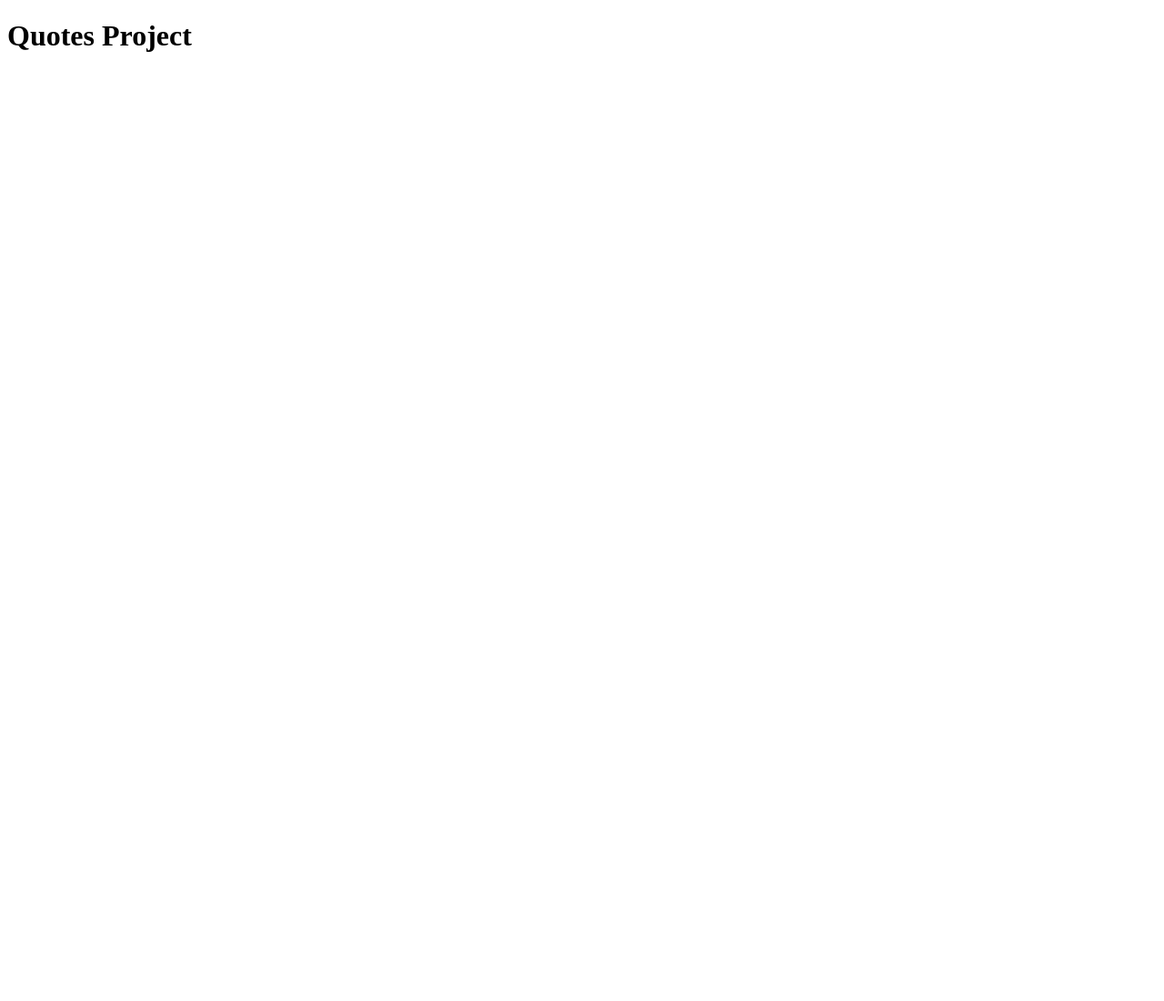
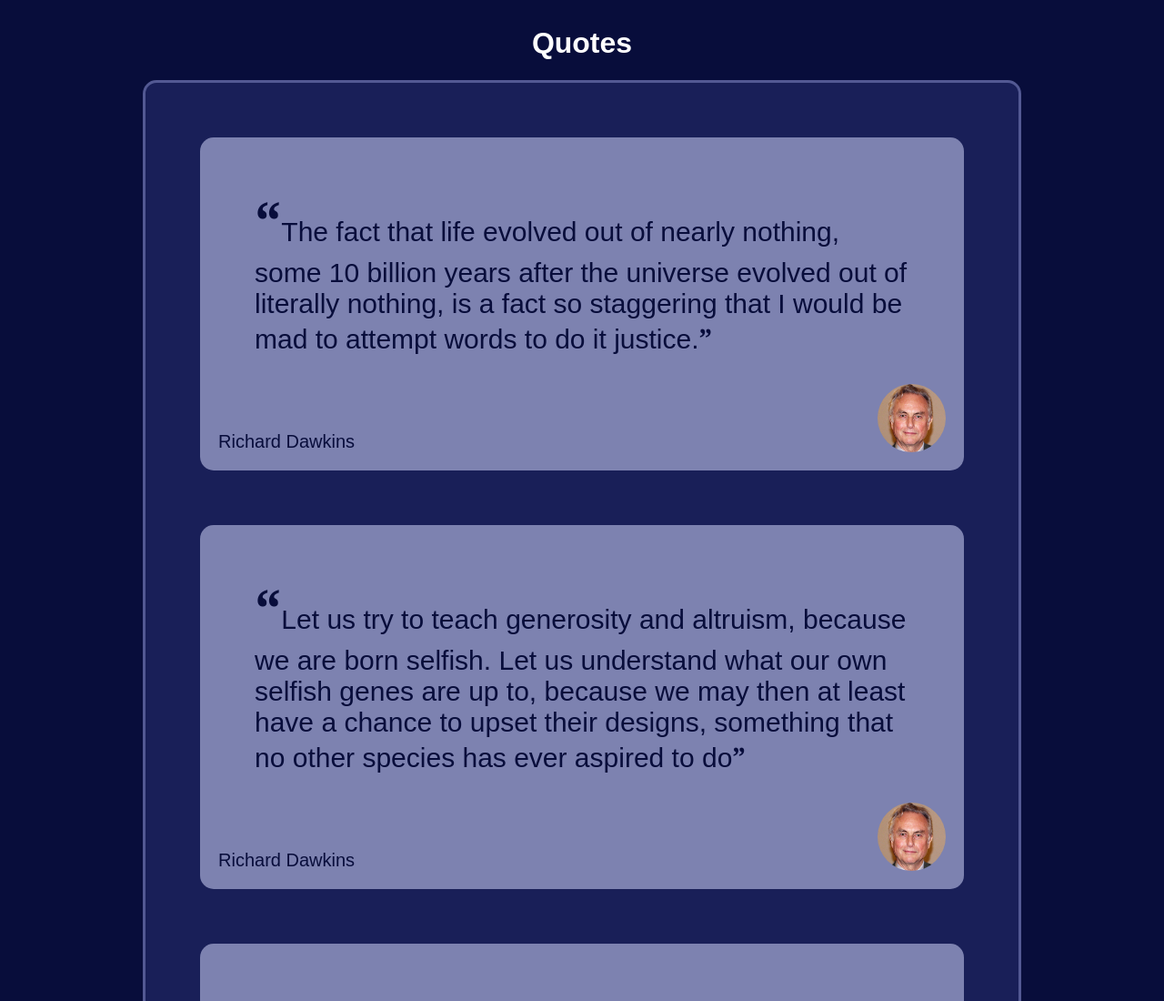
Before and after one commit to valtism/quotes-app, a plain HTML site: page index.html in a window 1280 px wide. Shown: the top 1100 px of the page at 91% size. Before the commit the page ends 800 px from the top, so only its background shows below. Drawn offline with Linux system fonts and the light colour scheme; a web font is replaced by a local one.

Commit message:
User interface started

```diff
--- a/index.html
+++ b/index.html
@@ -1,10 +1,15 @@
 <!DOCTYPE html>
 <html>
     <head>
-        <title>Quotes Project</title>
-        <script src="script.js"></script>
+        <title>Quotes</title>
+        <link rel="stylesheet" type="text/css" href="style.css"/>
     </head>
     <body>
-        <h1>Quotes Project</h1>
+        <header>
+                <h1>Quotes</h1>
+        </header>
+        <main>
+        </main>
+        <script src="script.js"></script>
     </body>
 </html>
--- a/script.js
+++ b/script.js
@@ -15,15 +15,7 @@ class Author {
                 this.add(quote);
             }
         });
-    }
-
-    sayHi() {
-        //this function exists for testing purposes
-        console.log(`Hello, my name is ${this.name}`);
-    }
-
-    sayQuotes() {
-        this.quotes.forEach(quote=>console.log(`\t"${quote.content}"`));
+        return this;
     }
 }
 
@@ -34,8 +26,14 @@ class Quote {
         this.tags = quoteNode.children[2].innerHTML.split(" ,");
     }
 
-    print() {
-        console.log(`"${this.content}"`)
+    getView(author) {
+        return `<section class="quote">
+                    <blockquote>${this.content}</blockquote>
+                    <section class="quoteInformation">
+                        <span class="authorName">${author.name}</span>
+                        <img class="authorAvatar" src="images/${this.authorID}.jpg"/>
+                    </section>
+                </section>`
     }
 }
 
@@ -46,12 +44,19 @@ function init() {
     const QUOTES = createQuotes(QUOTES_DATA);
     for (let author in AUTHORS) {
         const AUTHOR = AUTHORS[author];
-        AUTHOR.sayHi();
         AUTHOR.link(QUOTES);
-        AUTHOR.sayQuotes();
     }
-    console.log('\n');
-    //QUOTES.forEach(quote => quote.print());
+    display(AUTHORS);
+}
+
+function display(authors) {
+    const MAIN = document.querySelector("main");
+    for (let author in authors) {
+        const AUTHOR = authors[author];
+        AUTHOR.quotes.forEach(quote => {
+            MAIN.innerHTML += quote.getView(AUTHOR);
+        });
+    }
 }
 
 function createAuthors(data) {
--- a/style.css
+++ b/style.css
@@ -0,0 +1,68 @@
+@import url('https://fonts.googleapis.com/css?family=Meera+Inimai');
+
+body {
+    font-family: 'Meera Inimai', sans-serif;
+    text-align: center;
+    background-color: #080D3B;
+    color: #fff;
+    display: flex;
+    flex-flow: column nowrap;
+    align-items: center;
+}
+
+main {
+    background-color: #191F58;
+    border: 3px solid #535993;
+    border-radius: 15px;
+    padding: 30px;
+    width: 900px;
+    max-width: 100%;
+    display: flex;
+    flex-flow: column nowrap;
+}
+
+blockquote {
+    margin: none;
+    text-align: left;
+}
+
+blockquote::before {
+    content: open-quote;
+    font-family: Georgia, serif;
+    font-size: 60px;
+    font-weight: bold;
+}
+
+blockquote::after {
+    content: close-quote;
+    font-family: Georgia, serif;
+    font-weight: bold;
+}
+
+.quote {
+    font-size: 30px;
+    color: #080D3B;
+    background-color: #7D82B0;
+    border-radius: 15px;
+    padding: 20px;
+    margin: 30px;
+}
+
+.quoteInformation {
+    display: flex;
+    flex-flow: row nowrap;
+    align-items: end;
+    justify-content: start;
+}
+
+.authorName {
+    font-size: 20px;
+    text-align: left;
+    width: 100%;
+}
+
+.authorAvatar {
+    height: 75px;
+    width: 75px;
+    border-radius: 37.5px;
+}
```
Also changed, not shown: images/CHRISTOPHER_HITCHENS.jpg (added), images/RICHARD_DAWKINS.jpg (added), 2 other files.
